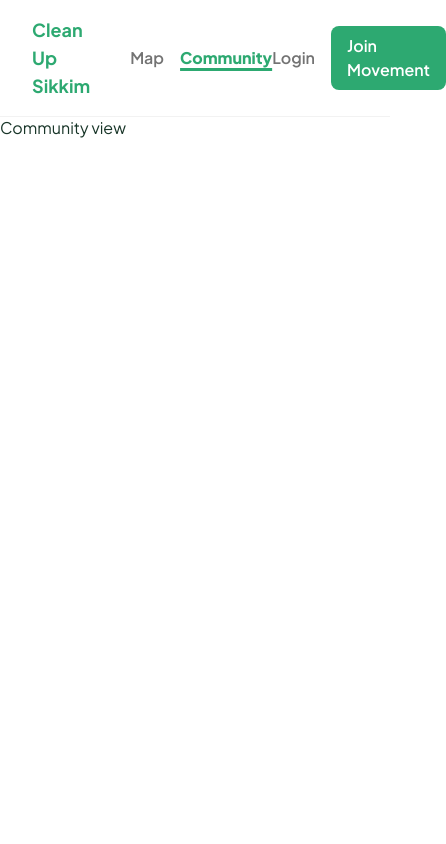
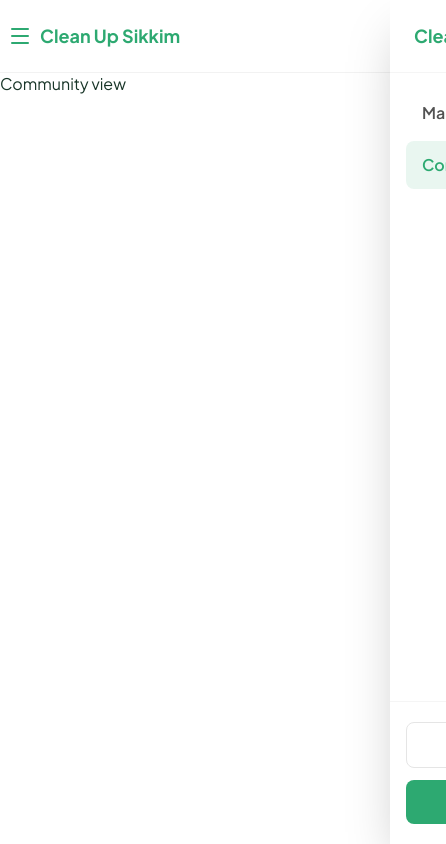
Before and after one commit to original-subbaman/clean-up-sikkim-fe, a Next.js app: page /community in a window 390 px wide. Shown: the whole page, 446 px wide, since content can reach past the window. Built offline with nearby package versions, Linux system fonts and the light colour scheme.

Commit message:
feat: add drawer for navigation on mobile devices

```diff
--- a/components/Navbar.tsx
+++ b/components/Navbar.tsx
@@ -5,8 +5,9 @@ import {
   PopoverContent,
   PopoverTrigger,
 } from "@radix-ui/react-popover";
-import { Bell } from "lucide-react";
+import { Bell, Menu, X } from "lucide-react";
 import { usePathname } from "next/navigation";
+import { useState } from "react";
 
 type NavLinkProps = {
   href: string;
@@ -43,11 +44,26 @@ function NavLink({
 export default function Navbar({ routes }: { routes: readonly NavLinkItem[] }) {
   const pathName = usePathname();
   const isAuthenticated = false; // Replace with actual authentication logic
+  const [drawerOpen, setDrawerOpen] = useState(false);
+
+  const closeDrawer = () => setDrawerOpen(false);
+
   return (
-    <nav className="w-full py-4 px-8 shadow-2xs sticky top-0 z-50 bg-background">
-      <div className="container mx-auto flex items-center justify-between">
-        <p className="font-bold text-lg text-primary mr-10">Clean Up Sikkim</p>
-        <div className="space-x-4 flex ">
+    <>
+      <nav className="w-full py-4 md:px-8 shadow-2xs sticky top-0 z-50 bg-background">
+        <div className="container  flex items-center md:justify-between md:mx-auto">
+          {/* Mobile hamburger */}
+          <button
+            className="md:hidden p-2 rounded-md text-primary hover:bg-primary/10 transition-colors"
+            onClick={() => setDrawerOpen(true)}
+            aria-label="Open menu"
+          >
+            <Menu className="w-6 h-6" />
+          </button>
+          <p className="font-bold text-lg text-primary mr-10">
+            Clean Up Sikkim
+          </p>
+          <div className="hidden md:flex space-x-4">
             {routes.map((route) => (
               <NavLink
                 key={route.path}
@@ -60,7 +76,7 @@ export default function Navbar({ routes }: { routes: readonly NavLinkItem[] }) {
           </div>
           {/* Profile */}
           {isAuthenticated ? (
-          <div className="space-x-4 flex items-center justify-center">
+            <div className="hidden md:flex space-x-4  items-center justify-center">
               <NavLink
                 href="/notifications"
                 isActive={pathName === "/notifications"}
@@ -88,7 +104,9 @@ export default function Navbar({ routes }: { routes: readonly NavLinkItem[] }) {
                       className="w-16 h-16 rounded-full mb-2 border-2 border-primary"
                     />
                     <p className="font-semibold">John Doe</p>
-                  <p className="text-xs text-gray-500 mb-2">john@example.com</p>
+                    <p className="text-xs text-gray-500 mb-2">
+                      john@example.com
+                    </p>
                     <button className="mt-2 px-4 py-1 bg-primary text-white rounded hover:bg-primary/90">
                       Logout
                     </button>
@@ -97,7 +115,7 @@ export default function Navbar({ routes }: { routes: readonly NavLinkItem[] }) {
               </Popover>
             </div>
           ) : (
-          <div className="space-x-4 flex items-center justify-center">
+            <div className="hidden md:flex space-x-4 items-center justify-center">
               <NavLink href="/login" isActive={pathName === "/login"}>
                 Login
               </NavLink>
@@ -112,5 +130,89 @@ export default function Navbar({ routes }: { routes: readonly NavLinkItem[] }) {
           )}
         </div>
       </nav>
+
+      <div
+        className={`fixed inset-0 z-40 bg-black/40 backdrop-blur-sm transition-opacity duration-300 md:hidden ${
+          drawerOpen
+            ? "opacity-100 pointer-events-auto"
+            : "opacity-0 pointer-events-none"
+        }`}
+        onClick={closeDrawer}
+      />
+
+      {/* Drawer */}
+      <div
+        className={`fixed top-0 right-0 h-full w-72 z-50 bg-background shadow-2xl flex flex-col
+          transform transition-transform duration-300 ease-in-out md:hidden
+          ${drawerOpen ? "translate-x-0" : "translate-x-full"}`}
+      >
+        {/* Drawer header */}
+        <div className="flex items-center justify-between px-6 py-5 border-b border-neutral-100">
+          <p className="font-bold text-lg text-primary">Clean Up Sikkim</p>
+          <button
+            onClick={closeDrawer}
+            className="p-1.5 rounded-md text-neutral-500 hover:text-primary hover:bg-primary/10 transition-colors"
+            aria-label="Close menu"
+          >
+            <X className="w-5 h-5" />
+          </button>
+        </div>
+
+        {/* Drawer nav links */}
+        <div className="flex flex-col gap-1 px-4 py-4 flex-1">
+          {routes.map((route) => (
+            <a
+              key={route.path}
+              href={route.path}
+              onClick={closeDrawer}
+              className={`px-4 py-3 rounded-lg font-semibold transition-colors duration-200 ${
+                pathName === route.path
+                  ? "bg-primary/10 text-primary"
+                  : "text-neutral-600 hover:bg-neutral-100 hover:text-primary"
+              }`}
+            >
+              {route.label}
+            </a>
+          ))}
+        </div>
+
+        {/* Drawer auth section */}
+        <div className="px-4 py-5 border-t border-neutral-100 flex flex-col gap-3">
+          {isAuthenticated ? (
+            <div className="flex items-center gap-3">
+              <img
+                src="/globe.svg"
+                alt="User profile"
+                className="w-10 h-10 rounded-full border-2 border-primary"
+              />
+              <div className="flex-1">
+                <p className="font-semibold text-sm">John Doe</p>
+                <p className="text-xs text-gray-500">john@example.com</p>
+              </div>
+              <button className="text-xs px-3 py-1.5 bg-primary text-white rounded-lg hover:bg-primary/90">
+                Logout
+              </button>
+            </div>
+          ) : (
+            <>
+              <a
+                href="/login"
+                onClick={closeDrawer}
+                className="w-full text-center py-2.5 rounded-lg font-semibold text-neutral-600 border border-neutral-200 hover:border-primary hover:text-primary transition-colors duration-200"
+              >
+                Login
+              </a>
+              <a
+                href="/signup"
+                onClick={closeDrawer}
+                className="w-full text-center py-2.5 rounded-lg font-semibold bg-primary text-white hover:bg-primary/90 transition-colors duration-200"
+              >
+                Join Movement
+              </a>
+            </>
+          )}
+        </div>
+      </div>
+    </>
   );
 }
```
Lines whose indentation alone changed are shown as unchanged.
